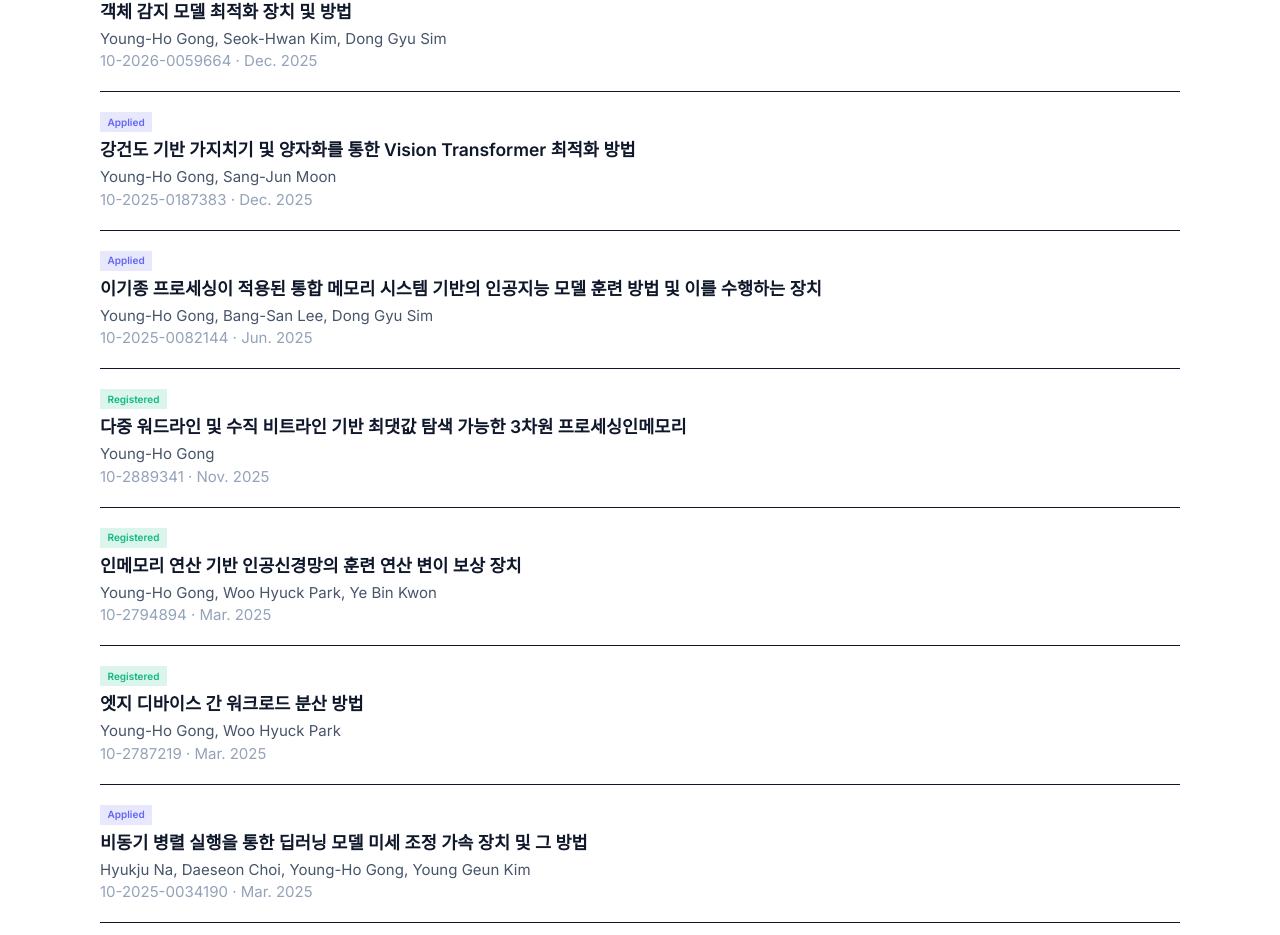
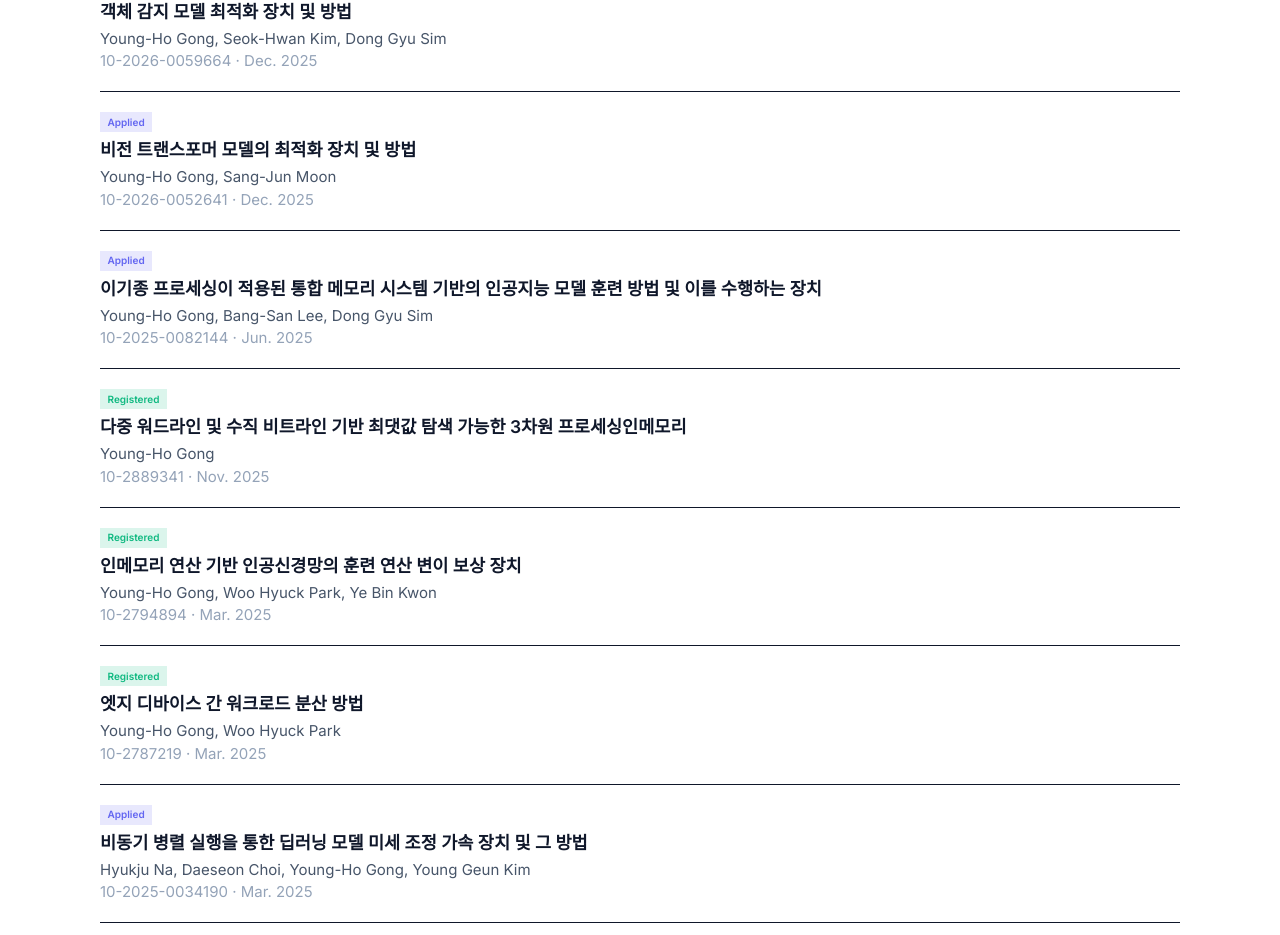
Before and after one commit to aica-ssu/aica-ssu.github.io, a Next.js app: page /patents in a window 1280 px wide. Shown: the part 1057-1992 px from the top of the page. Built offline with nearby package versions, Linux system fonts and the light colour scheme.

Commit message:
Update 260403

```diff
--- a/src/data/patents.ts
+++ b/src/data/patents.ts
@@ -15,7 +15,7 @@ export const internationalPatents: Patent[] = [
 
 export const domesticPatents: Patent[] = [
   { title: "객체 감지 모델 최적화 장치 및 방법", inventors: "Young-Ho Gong, Seok-Hwan Kim, Dong Gyu Sim", number: "10-2026-0059664", date: "Dec. 2025", status: "Applied" },
-  { title: "강건도 기반 가지치기 및 양자화를 통한 Vision Transformer 최적화 방법", inventors: "Young-Ho Gong, Sang-Jun Moon", number: "10-2025-0187383", date: "Dec. 2025", status: "Applied" },
+  { title: "비전 트랜스포머 모델의 최적화 장치 및 방법", inventors: "Young-Ho Gong, Sang-Jun Moon", number: "10-2026-0052641", date: "Dec. 2025", status: "Applied" },
   { title: "이기종 프로세싱이 적용된 통합 메모리 시스템 기반의 인공지능 모델 훈련 방법 및 이를 수행하는 장치", inventors: "Young-Ho Gong, Bang-San Lee, Dong Gyu Sim", number: "10-2025-0082144", date: "Jun. 2025", status: "Applied" },
   { title: "다중 워드라인 및 수직 비트라인 기반 최댓값 탐색 가능한 3차원 프로세싱인메모리", inventors: "Young-Ho Gong", number: "10-2889341", date: "Nov. 2025", status: "Registered" },
   { title: "인메모리 연산 기반 인공신경망의 훈련 연산 변이 보상 장치", inventors: "Young-Ho Gong, Woo Hyuck Park, Ye Bin Kwon", number: "10-2794894", date: "Mar. 2025", status: "Registered" },
```
